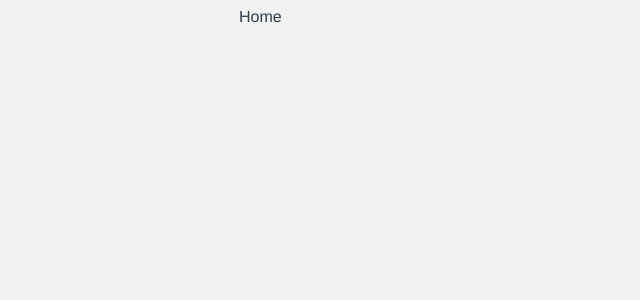
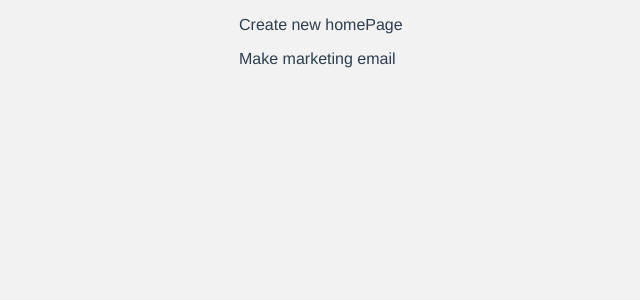
Before and after one commit to NeginSal/Project-Planner, a Vue app: page / in a window 1280 px wide. Shown: the top 300 px of the page, without its empty margins (101-741 px from the left). Built offline with nearby package versions, Linux system fonts and the light colour scheme; data requests are answered from the project's data file.

Commit message:
editing homevue and data

```diff
--- /dev/null
+++ b/data/db.json
@@ -0,0 +1,16 @@
+{
+    "projects": [
+        {
+            "id": 1,
+            "title": "Create new homePage",
+            "details": "Lorem ipsum",
+            "complete": false
+        },
+        {
+            "id": 2,
+            "title": "Make marketing email",
+            "details": "Lorem ipsum",
+            "complete": false
+        }
+    ]
+}
--- a/package.json
+++ b/package.json
@@ -8,6 +8,7 @@
   },
   "dependencies": {
     "core-js": "^3.6.5",
+    "json-server": "^0.17.0",
     "vue": "^3.0.0",
     "vue-router": "^4.0.0-0"
   },
--- a/src/views/Home.vue
+++ b/src/views/Home.vue
@@ -1,10 +1,30 @@
 <template>
-  <div class="home">Home</div>
+  <div class="home">
+    <div v-if="projects.length">
+      <div v-for="project in projects" :key="project.id">
+        <p>{{project.title}}</p>
+
+      </div>
+
+    </div>
+  </div>
 </template>
 
 <script>
 export default {
   name: "Home",
   components: {},
+  data(){
+    return{
+      projects:[]
+
+    }
+  },
+  mounted(){
+    fetch('http://localhost:3000/projects')
+    .then(res => res.json())
+    .then(data => this.projects = data)
+    .catch(err => console.log(err.message))
+  }
 };
 </script>
```
Also changed, not shown: 1 other file (tests, documents, lock files or other folders).
